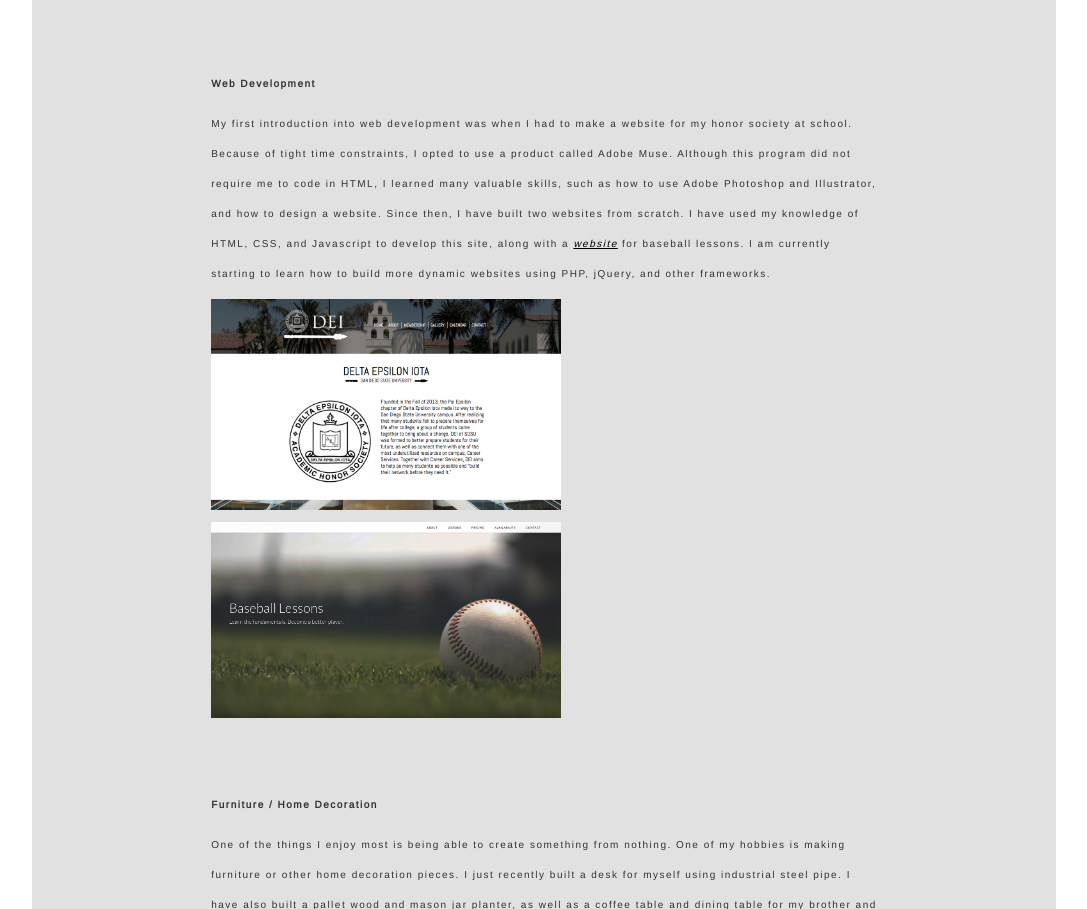
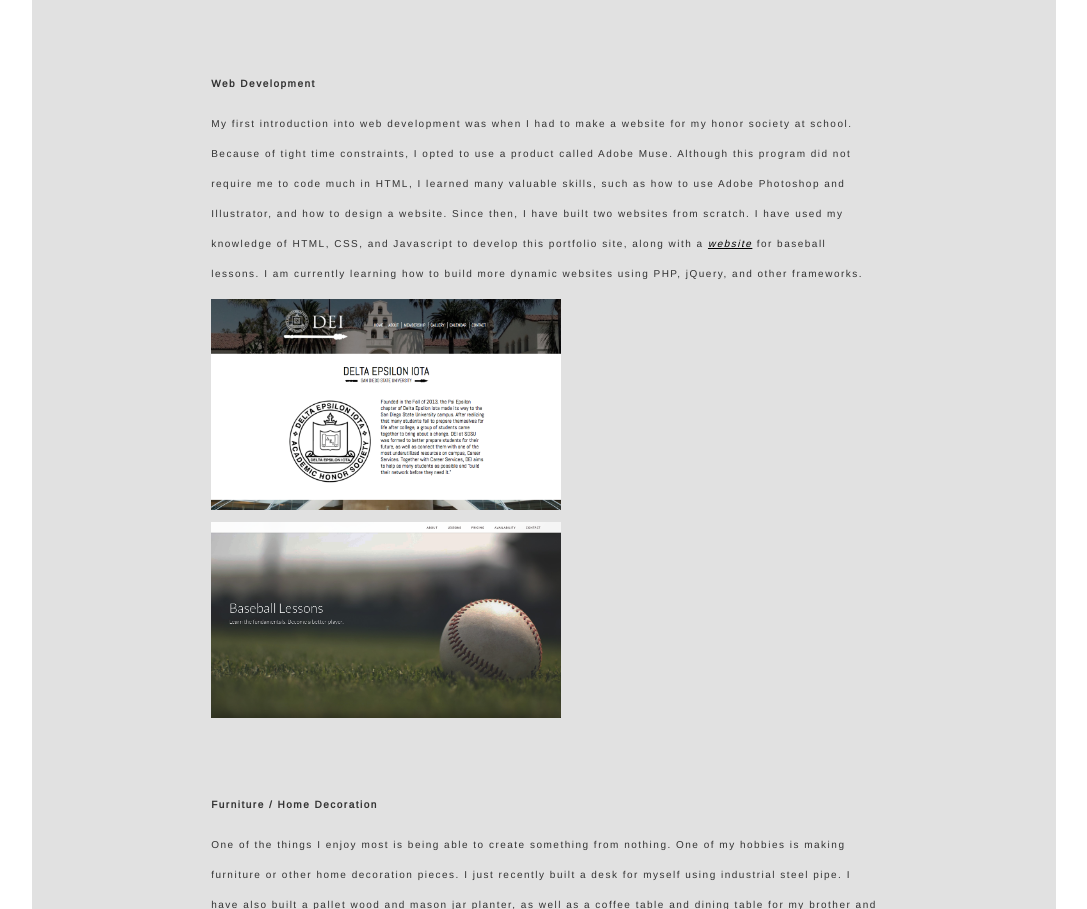
Before and after one commit to mpasek/mpasek.github.io, a plain HTML site: page index.html in a window 1280 px wide. Shown: the part 4773-5682 px from the top of the page, without its empty margins (96-1183 px from the left). Drawn offline with nearby package versions, Linux system fonts and the light colour scheme.

Commit message:
website link

```diff
--- a/index.html
+++ b/index.html
@@ -165,7 +165,7 @@
 					<img class="lrg-pic" src="Pics/Rpi.JPG"><br><br><br>
 				</div>
 				<div class="description">
-					<div class="subtitle"><b>Web Development</b></div><p>My first introduction into web development was when I had to make a website for my honor society at school. Because of tight time constraints, I opted to use a product called Adobe Muse. Although this program did not require me to code in HTML, I learned many valuable skills, such as how to use Adobe Photoshop and Illustrator, and how to design a website. Since then, I have built two websites from scratch. I have used my knowledge of HTML, CSS, and Javascript to develop this site, along with a <a href="http:/" target="_blank"><i>website</i></a> for baseball lessons. I am currently starting to learn how to build more dynamic websites using PHP, jQuery, and other frameworks.</p>
+					<div class="subtitle"><b>Web Development</b></div><p>My first introduction into web development was when I had to make a website for my honor society at school. Because of tight time constraints, I opted to use a product called Adobe Muse. Although this program did not require me to code much in HTML, I learned many valuable skills, such as how to use Adobe Photoshop and Illustrator, and how to design a website. Since then, I have built two websites from scratch. I have used my knowledge of HTML, CSS, and Javascript to develop this portfolio site, along with a <a href="http://mpasekbaseball.com" target="_blank"><i>website</i></a> for baseball lessons. I am currently learning how to build more dynamic websites using PHP, jQuery, and other frameworks.</p>
 					<img class="lrg-pic" src="Pics/DEI_website.jpg">&nbsp;&nbsp;
 					<img class="lrg-pic" src="Pics/bb_website.jpg"><br><br><br>
 				</div>
```
